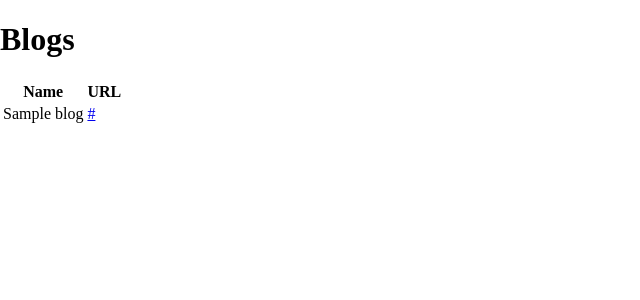
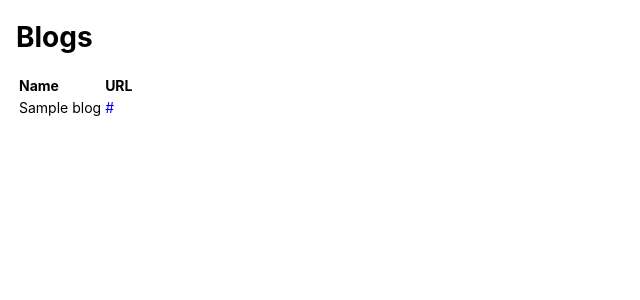
Before and after one commit to mataroa-blog/illich, a Django app: template main/templates/main/index.html in a window 1280 px wide. Shown: the top 300 px of the page, without its empty margins (0-640 px from the left). Run offline with Django 3.2, Linux system fonts and the light colour scheme; the template is opened without the code that fills it: most values are stand-ins (such as "Sample title", 1, 10 or a date in 2020).

Commit message:
improve styling

```diff
--- a/main/static/style.css
+++ b/main/static/style.css
@@ -180,3 +180,38 @@ template {
 }
 
 /* main */
+:root {
+    --light-grey-color: #eff1f5;
+}
+
+html,
+body {
+    font-family: -apple-system, BlinkMacSystemFont, 'Segoe UI', Roboto, Oxygen, Ubuntu, Cantarell, 'Open Sans', 'Helvetica Neue', sans-serif;
+    font-size: 14px;
+    line-height: 1.3;
+}
+
+a {
+    text-decoration: none;
+}
+
+a:hover {
+    text-decoration: underline;
+}
+
+
+main {
+    margin-left: 16px;
+}
+
+th {
+    text-align: left;
+}
+
+tr {
+    min-width: 300px;
+}
+
+tr:nth-child(even) {
+    background: var(--light-grey-color);
+}
--- a/main/templates/main/index.html
+++ b/main/templates/main/index.html
@@ -10,6 +10,7 @@
         <link rel="stylesheet" href="{% static 'style.css' %}">
     </head>
     <body>
+        <main>
             <h1>Blogs</h1>
 
             <table>
@@ -28,6 +29,6 @@
                     {% endfor %}
                 </tbody>
             </table>
-
+        </main>
     </body>
 </html>
```
Lines whose indentation alone changed are shown as unchanged.
